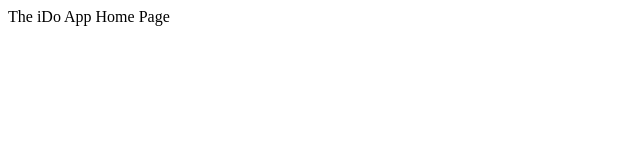
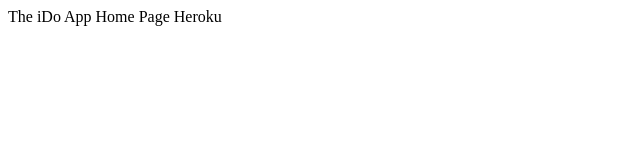
Before and after one commit to The-iDo-App/ido-server, a website: page public/index.html in a window 1280 px wide. Shown: the full height of the page, 0-640 px from the left. Drawn offline with Linux system fonts and the light colour scheme.

Commit message:
env file

```diff
--- a/public/index.html
+++ b/public/index.html
@@ -1,10 +1,13 @@
 <!DOCTYPE html>
 <html lang="en">
+
 <head>
-  <meta charset="UTF-8">
-  <title>The iDo App</title>
+    <meta charset="UTF-8">
+    <title>The iDo App</title>
 </head>
+
 <body>
-  The iDo App Home Page
+    The iDo App Home Page Heroku
 </body>
+
 </html>
```
